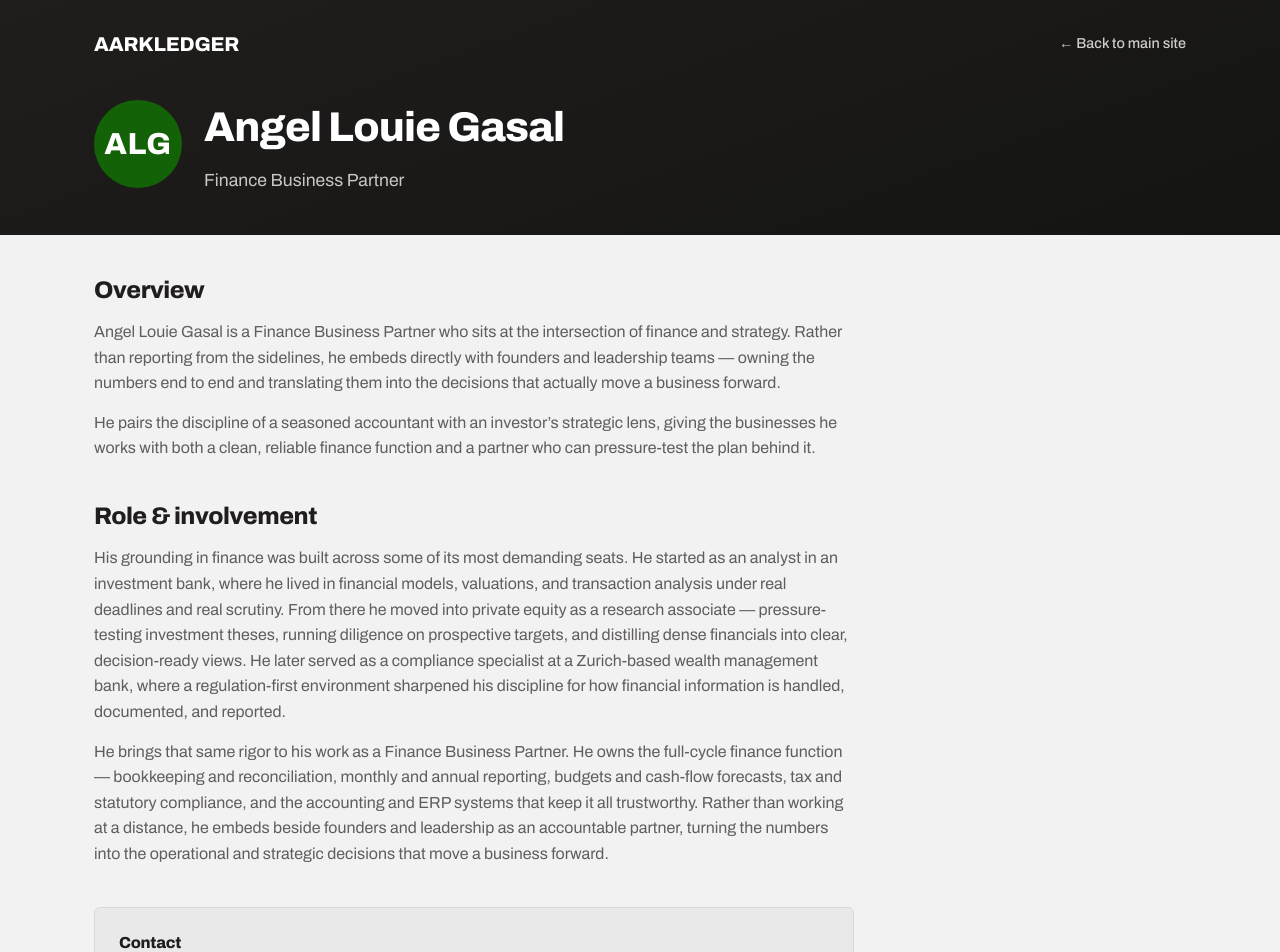
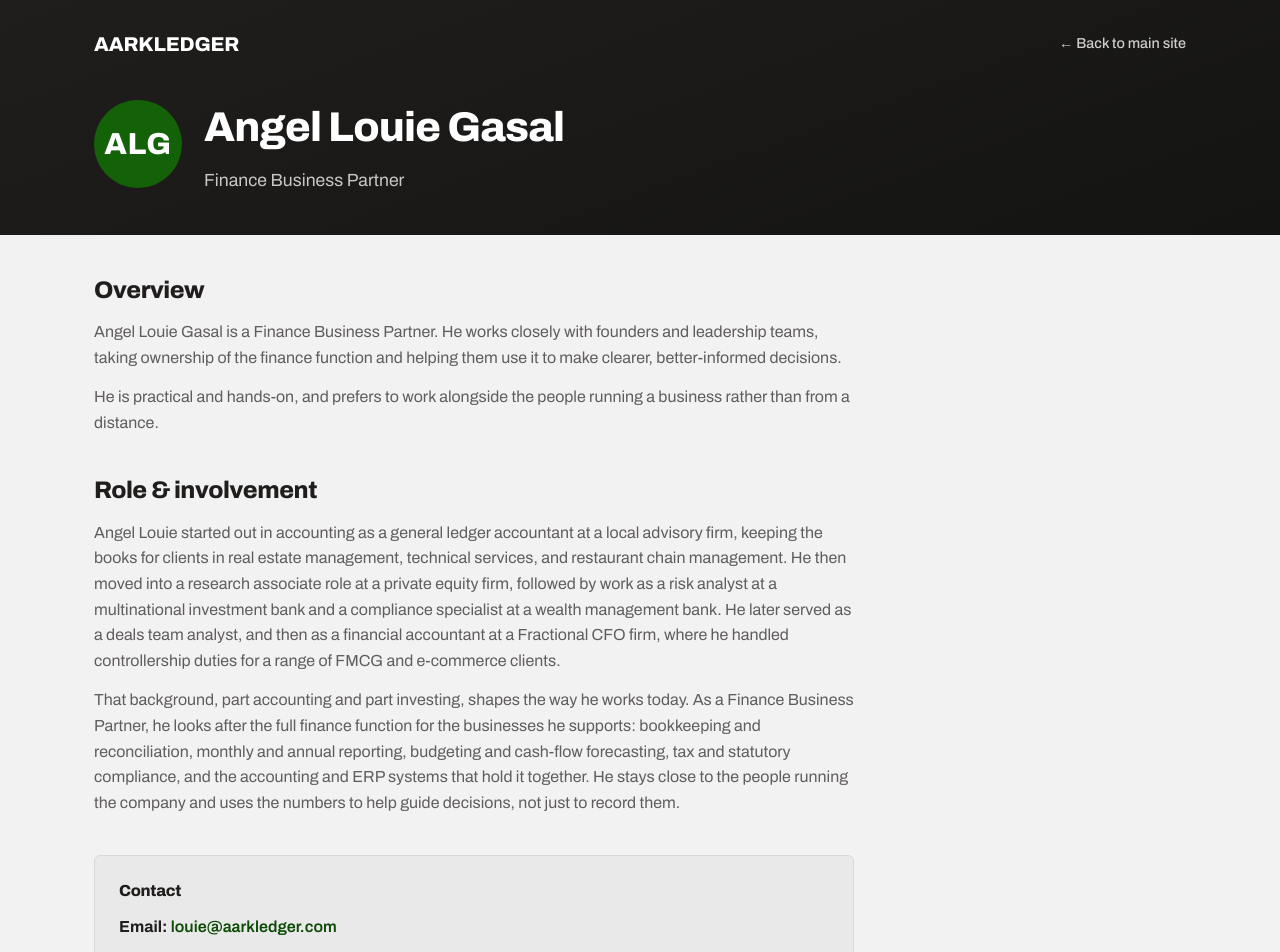
Before and after one commit to Aarkledger/aarkledger-site, a Next.js app: page /team/angel-louie-gasal in a window 1280 px wide. Shown: the top 952 px of the page. Built offline with nearby package versions, Linux system fonts and the light colour scheme.

Commit message:
Refine metadata and content for Angel Louie Gasal
Updated the title and description in the metadata. Revised the overview and role sections for clarity and conciseness.

```diff
--- a/app/team/angel-louie-gasal/page.js
+++ b/app/team/angel-louie-gasal/page.js
@@ -1,7 +1,7 @@
 export const metadata = {
-  title: "Angel Louie Gasal — Finance Business Partner | Aarkledger",
+  title: "Angel Louie Gasal | Finance Business Partner | Aarkledger",
   description:
-    "Angel Louie Gasal is a Finance Business Partner bridging finance and strategy to help start-ups and enterprises make confident, data-driven decisions.",
+    "Angel Louie Gasal is a Finance Business Partner who helps founders and leadership teams run a clean finance function and make better decisions with it.",
 };
 
 const EMAIL = "louie@aarkledger.com";
@@ -72,43 +72,39 @@ export default function Profile() {
         <div style={blockStyle}>
           <h2 style={headingStyle}>Overview</h2>
           <p style={{ color: "var(--text-soft)", marginTop: 10 }}>
-            Angel Louie Gasal is a Finance Business Partner who sits at the
-            intersection of finance and strategy. Rather than reporting from the
-            sidelines, he embeds directly with founders and leadership teams —
-            owning the numbers end to end and translating them into the decisions
-            that actually move a business forward.
+            Angel Louie Gasal is a Finance Business Partner. He works closely with
+            founders and leadership teams, taking ownership of the finance
+            function and helping them use it to make clearer, better-informed
+            decisions.
           </p>
           <p style={paraStyle}>
-            He pairs the discipline of a seasoned accountant with an
-            investor&rsquo;s strategic lens, giving the businesses he works with
-            both a clean, reliable finance function and a partner who can
-            pressure-test the plan behind it.
+            He is practical and hands-on, and prefers to work alongside the people
+            running a business rather than from a distance.
           </p>
         </div>
 
         <div style={blockStyle}>
           <h2 style={headingStyle}>Role &amp; involvement</h2>
           <p style={{ color: "var(--text-soft)", marginTop: 10 }}>
-            His grounding in finance was built across some of its most demanding
-            seats. He started as an analyst in an investment bank, where he lived
-            in financial models, valuations, and transaction analysis under real
-            deadlines and real scrutiny. From there he moved into private equity
-            as a research associate — pressure-testing investment theses, running
-            diligence on prospective targets, and distilling dense financials into
-            clear, decision-ready views. He later served as a compliance
-            specialist at a Zurich-based wealth management bank, where a
-            regulation-first environment sharpened his discipline for how
-            financial information is handled, documented, and reported.
+            Angel Louie started out in accounting as a general ledger accountant
+            at a local advisory firm, keeping the books for clients in real estate
+            management, technical services, and restaurant chain management. He
+            then moved into a research associate role at a private equity firm,
+            followed by work as a risk analyst at a multinational investment bank
+            and a compliance specialist at a wealth management bank. He later
+            served as a deals team analyst, and then as a financial accountant at
+            a Fractional CFO firm, where he handled controllership duties for a
+            range of FMCG and e-commerce clients.
           </p>
           <p style={paraStyle}>
-            He brings that same rigor to his work as a Finance Business Partner.
-            He owns the full-cycle finance function — bookkeeping and
-            reconciliation, monthly and annual reporting, budgets and cash-flow
-            forecasts, tax and statutory compliance, and the accounting and ERP
-            systems that keep it all trustworthy. Rather than working at a
-            distance, he embeds beside founders and leadership as an accountable
-            partner, turning the numbers into the operational and strategic
-            decisions that move a business forward.
+            That background, part accounting and part investing, shapes the way he
+            works today. As a Finance Business Partner, he looks after the full
+            finance function for the businesses he supports: bookkeeping and
+            reconciliation, monthly and annual reporting, budgeting and cash-flow
+            forecasting, tax and statutory compliance, and the accounting and ERP
+            systems that hold it together. He stays close to the people running
+            the company and uses the numbers to help guide decisions, not just to
+            record them.
           </p>
         </div>
 
@@ -116,7 +112,7 @@ export default function Profile() {
           <h3>Contact</h3>
           <div style={{ display: "grid", gap: 10, marginTop: 6 }}>
             <div>
-              <strong style={headingStyle}>Email</strong> —{" "}
+              <strong style={headingStyle}>Email:</strong>{" "}
               <a
                 href={`mailto:${EMAIL}`}
                 style={{ color: "var(--accent-dark)", fontWeight: 600 }}
@@ -125,7 +121,7 @@ export default function Profile() {
               </a>
             </div>
             <div>
-              <strong style={headingStyle}>Phone (PH)</strong> —{" "}
+              <strong style={headingStyle}>Phone (PH):</strong>{" "}
               <a
                 href={`tel:${PHONE_TEL}`}
                 style={{ color: "var(--accent-dark)", fontWeight: 600 }}
@@ -134,7 +130,7 @@ export default function Profile() {
               </a>
             </div>
             <div>
-              <strong style={headingStyle}>LinkedIn</strong> —{" "}
+              <strong style={headingStyle}>LinkedIn:</strong>{" "}
               <a
                 href={LINKEDIN}
                 target="_blank"
```
